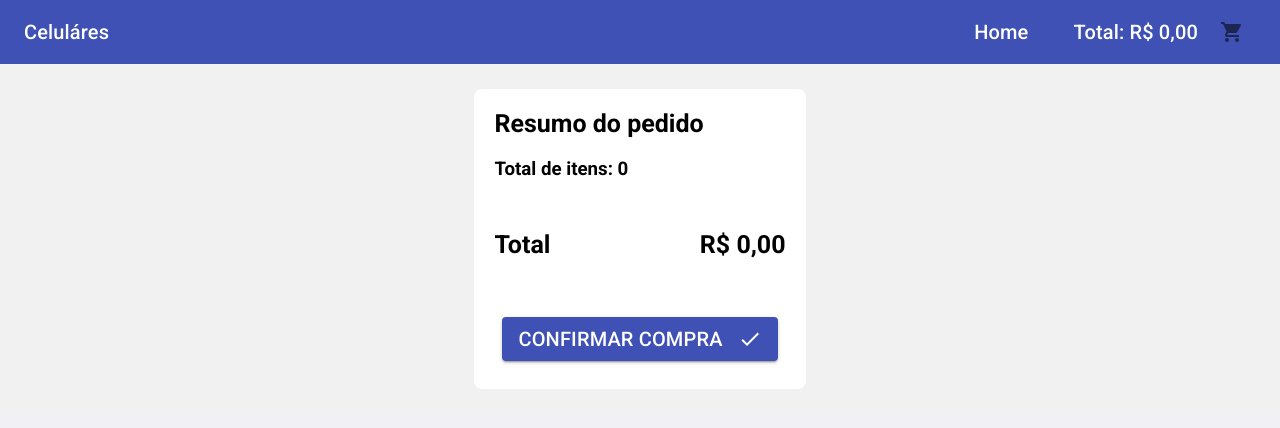
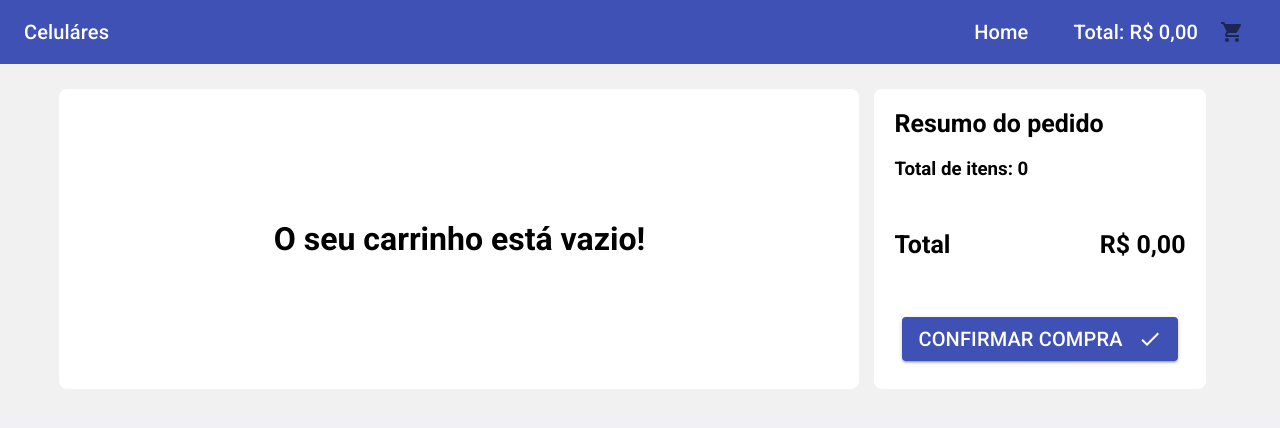
Before and after one commit to edgaregidio/cart_React, a React (Create React App) app in the folder frontend/: page /carrinho in a window 1280 px wide. Shown: the top 428 px of the page. Built offline with nearby package versions, Linux system fonts and the light colour scheme.

Commit message:
finalização do app

```diff
--- a/frontend/src/hooks/CartProvider.js
+++ b/frontend/src/hooks/CartProvider.js
@@ -22,7 +22,6 @@ export default function CartProvider({ children }) {
 
     // verifica se o produto já está adicionado no carrinho
     const productExists = products.find(product => product.id === newProduct.id);
-    // console.log(productExists)
 
     if (!!productExists) {
 
@@ -38,17 +37,34 @@ export default function CartProvider({ children }) {
     return setProducts([...products, newProductToAdd])
   }
 
-
   // busca o produto no array
   // se a quantidade dele no carrinho for 1, remove do carrinho
   // se for a quantidade 2 ou mais, diminui a quantidade
-  const reduceQtdProduct = () => {
+  const reduceQtdProduct = (idProduct) => {
+    const indexProduct = products.findIndex(product => product.id === idProduct);
 
+    if (products[indexProduct].qtdInCart === 1) {
+      const productsFiltered = products.filter(product => product.id !== idProduct);
+      return setProducts(productsFiltered);
+    }
+
+    const productsToChange = products.map((product, index) => {
+      if (index === indexProduct) product.qtdInCart--;
+      return product;
+    });
+
+    setProducts(productsToChange);
   }
 
-  const removeProductsCart = (idProduct) => {
-    const productsFiltered = products.filter(product => product.id !== idProduct);
-    return setProducts(productsFiltered);
+  const incrementQtdProduct = (incrementProduct) => {
+    const productExists = products.find(product => product.id === incrementProduct.id);
+    productExists.qtdInCart++;
+    return setProducts([...products])
+  }
+
+  const removeProductsCart = (removeProduct) => {
+    const productsFiltered = products.filter(product => product.id !== removeProduct.id);
+    return setProducts([...productsFiltered]);
   }
 
   return (
@@ -59,6 +75,8 @@ export default function CartProvider({ children }) {
         addProductsCart,
         removeProductsCart,
         totalPriceCart,
+        reduceQtdProduct,
+        incrementQtdProduct,
       }}>
       {children}
     </CartContext.Provider>
--- a/frontend/src/pages/Cart/index.js
+++ b/frontend/src/pages/Cart/index.js
@@ -25,21 +25,20 @@ const useStyles = makeStyles((theme) => ({
 
 
 export default function Cart() {
+
   const classes = useStyles();
-
   const cart = useCart();
 
-  console.log(cart.products)
+  const getCountInTheCart = (idProduct) => {
+    const productInTheCart = cart.products.find(product => product.id === idProduct);
+    return !!productInTheCart ? productInTheCart.qtdInCart : 0;
+  }
 
   return (
     <div>
-
       <Header />
-
       <div className='content'>
-
         <div className='list-products'>
-
           {
             cart.products.map((product, index) => {
               return (
@@ -58,16 +57,27 @@ export default function Cart() {
                     <h3>qtd.</h3>
                     <div className='card-quant-product'>
                       <div className='card-increment'>
-                        <Button color="inherit">
+                        <Button color="inherit" onClick={() => {
+                          cart.reduceQtdProduct(product.id);
+                        }}>
                           <RemoveIcon />
                         </Button>
+
                         <p>{product.qtdInCart}</p>
-                        <Button color="inherit">
+
+                        <Button color="inherit" onClick={() => {
+                          if ((product.quantity - getCountInTheCart(product.id)) === 0) return;
+                          cart.incrementQtdProduct(product);
+                        }}>
                           <AddIcon />
                         </Button>
 
                       </div>
-                      <Button color="inherit">
+                      <Button color="inherit" onClick={() => {
+                        if ((!!product.id)) {
+                          cart.removeProductsCart(product)
+                        }
+                      }}>
                         <DeleteIcon />
                       </Button>
                     </div>
@@ -87,6 +97,13 @@ export default function Cart() {
         </div>
 
         {
+          !cart.products.length &&
+          <div className='card-null'>
+            <h1>O seu carrinho está vazio!</h1>
+          </div>
+        }
+
+
         <div className='card-total'>
           <h1>Resumo do pedido</h1>
           <h3>Total de itens: {cart.countOfCart()}</h3>
@@ -103,7 +120,6 @@ export default function Cart() {
             </Button>
           </div>
         </div>
-        }
 
       </div>
     </div>
--- a/frontend/src/pages/Cart/styles.css
+++ b/frontend/src/pages/Cart/styles.css
@@ -69,6 +69,22 @@
   margin: 0 10px;
 }
 
+.card-null {
+  display: flex;
+  align-items: center;
+  justify-content: center;
+  background: #FFF;
+  width: 800px;
+  height: 300px;
+  border-radius: 8px;
+  margin-top: 25px;
+}
+
+.card-null h1{
+  display: inline;
+  color: #000;
+}
+
 .card-total {
   display: flex;
   flex-direction: column;
--- a/frontend/src/pages/Home/index.js
+++ b/frontend/src/pages/Home/index.js
@@ -1,13 +1,11 @@
 import React, { useEffect, useState } from 'react'
 import { Link } from 'react-router-dom'
-
 import { makeStyles } from '@material-ui/core/styles';
 import Typography from '@material-ui/core/Typography';
 import Button from '@material-ui/core/Button';
 import AddCircleIcon from '@material-ui/icons/AddCircle';
-
 import api from '../../services/api'
-
+import { useCart } from '../../hooks/CartProvider'
 import Header from '../../Components/Header'
 import './styles.css'
 
@@ -20,9 +18,10 @@ const useStyles = makeStyles((theme) => ({
   }
 }));
 
-export default function Home() {
+export default function Home(props) {
+
   const classes = useStyles();
-
+  const cart = useCart();
   const [products, setProducts] = useState([]);
 
   useEffect(() => {
@@ -31,6 +30,11 @@ export default function Home() {
         setProducts(data);
       });
   }, []);
+
+  const getCountInTheCart = (idProduct) => {
+    const productInTheCart = cart.products.find(product => product.id === idProduct);
+    return !!productInTheCart ? productInTheCart.qtdInCart : 0;
+  }
 
   return (
     <div>
@@ -66,11 +70,16 @@ export default function Home() {
                       <h2>{product.title}</h2>
                       <p>{product.brand}</p>
                       <h3>R$ {product.price.toFixed(2).split('.').join(',')}</h3>
-                      <h4>Quantidade: {product.quantity} </h4>
+                      <h4>Quantidade: {product.quantity - getCountInTheCart(product.id)} </h4>
                     </Link>
 
                     <div className="button-add">
-                      <Button color="inherit">
+                      <Button color="inherit" onClick={() => {
+
+                        if ((product.quantity - getCountInTheCart(product.id)) === 0) return;
+                        cart.addProductsCart(product);
+
+                      }}>
                         <Typography variant="h6" className={classes.title1}>
                           Adicionar produto
                         </Typography>
```
Also changed, not shown: 1 other file (tests, documents, lock files or other folders). Lines whose indentation alone changed are shown as unchanged.
